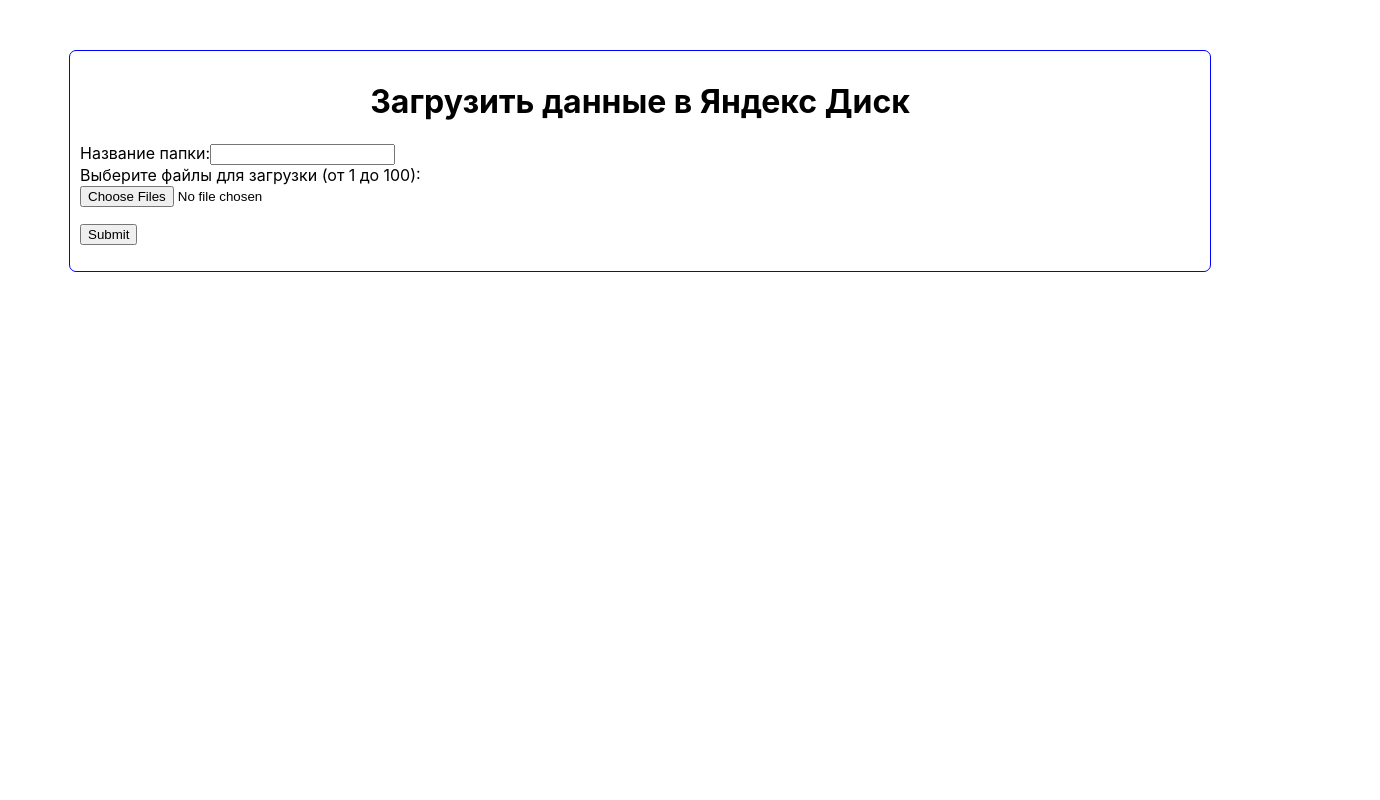
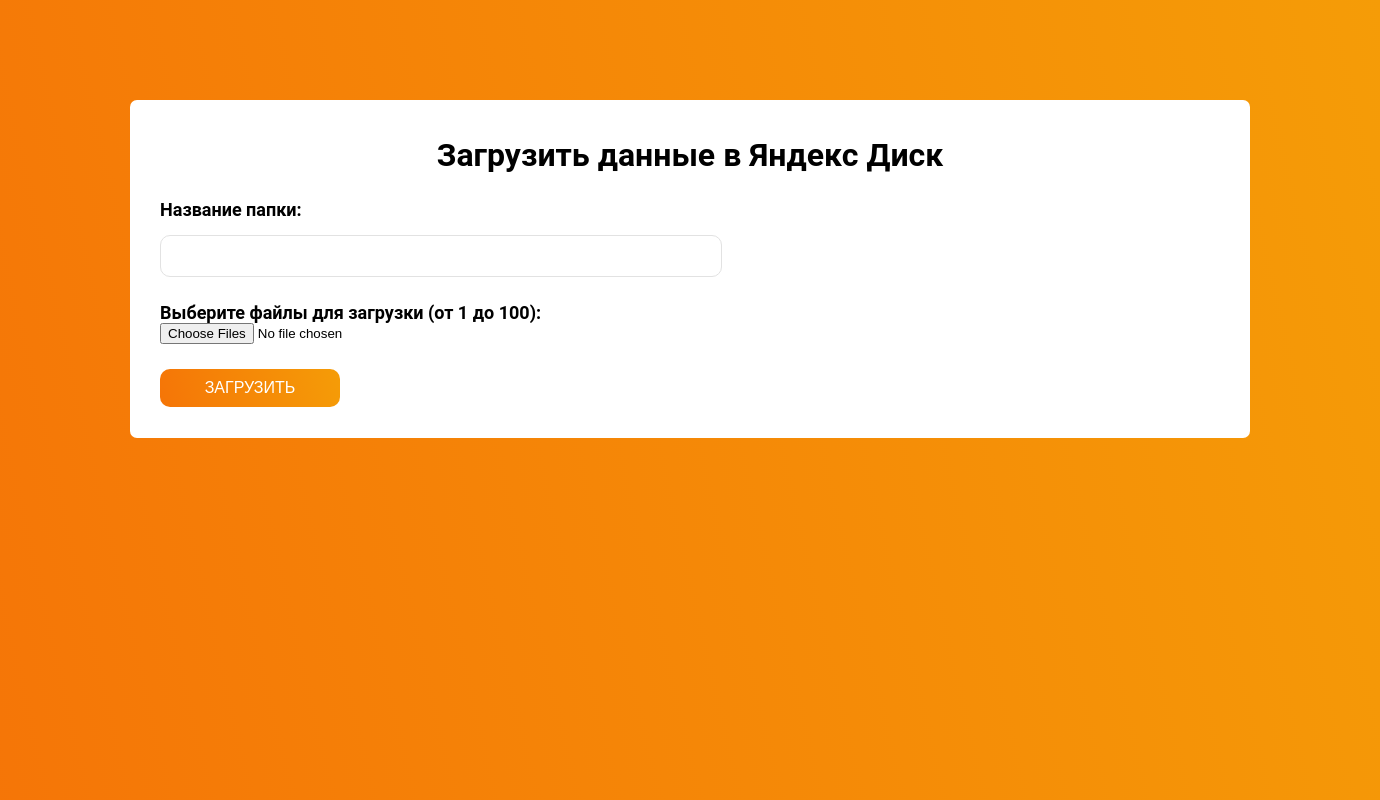
Before and after one commit to AlbShar/TestTaskSofter, a React (Create React App) app: page / in a window 1280 px wide. Shown: the top 800 px of the page, 1380 px wide, since content can reach past the window. Built offline with nearby package versions, Linux system fonts and the light colour scheme.

Commit message:
add customForm styles

```diff
--- a/src/App.Styled.ts
+++ b/src/App.Styled.ts
@@ -1,11 +1,12 @@
 import styled from "styled-components";
 
 const StyledDivContainer = styled.div`
-  border: 1px solid blue;
+box-sizing: border-box;
   max-width: 1120px;
   margin: 50px auto;
-  padding: 10px;
+  padding: 15px 30px;
   border-radius: 7px;
+  background-color: #fff;
 `;
 
 const StyledH1 = styled.h1`
@@ -13,4 +14,12 @@
   color: black;
 `;
 
-export { StyledDivContainer, StyledH1 };
+const StyledDivApp = styled.div`
+  width: 100%;
+  min-height: 100vh;
+  background-image: linear-gradient(257deg, #f59c07, #f57507);
+  padding: 50px;
+  font-family: "Roboto", sans-serif;
+`;
+
+export { StyledDivContainer, StyledH1, StyledDivApp };
--- a/src/App.css
+++ /dev/null
@@ -1,38 +0,0 @@
-.App {
-  text-align: center;
-}
-
-.App-logo {
-  height: 40vmin;
-  pointer-events: none;
-}
-
-@media (prefers-reduced-motion: no-preference) {
-  .App-logo {
-    animation: App-logo-spin infinite 20s linear;
-  }
-}
-
-.App-header {
-  background-color: #282c34;
-  min-height: 100vh;
-  display: flex;
-  flex-direction: column;
-  align-items: center;
-  justify-content: center;
-  font-size: calc(10px + 2vmin);
-  color: white;
-}
-
-.App-link {
-  color: #61dafb;
-}
-
-@keyframes App-logo-spin {
-  from {
-    transform: rotate(0deg);
-  }
-  to {
-    transform: rotate(360deg);
-  }
-}
--- a/src/App.tsx
+++ b/src/App.tsx
@@ -1,17 +1,15 @@
 import React from "react";
-import "./App.css";
 import CustomForm from "./components/CustomForm/CustomForm";
-import { StyledDivContainer, StyledH1 } from "./App.Styled";
+import { StyledDivContainer, StyledH1, StyledDivApp } from "./App.Styled";
 
 function App() {
   return (
-    <StyledDivContainer>
-      <StyledH1>
-        Загрузить данные в Яндекс
-        Диск
-      </StyledH1>
-      <CustomForm />
-    </StyledDivContainer>
+    <StyledDivApp>
+      <StyledDivContainer>
+        <StyledH1>Загрузить данные в Яндекс Диск</StyledH1>
+        <CustomForm />
+      </StyledDivContainer>
+    </StyledDivApp>
   );
 }
 
--- a/src/components/CustomForm/CustomForm.tsx
+++ b/src/components/CustomForm/CustomForm.tsx
@@ -3,6 +3,7 @@
 import { createFolder } from "../../api/createFolder";
 import { sendFilesToDisk } from "../../api/sendFilesToDisk";
 import { fetchUrl } from "../../api/fetchUrl";
+import "./customForm.css"
 
 const urlHasLoaded = (responses: any, files: any) => {
   for (const response of responses) {
@@ -41,12 +42,12 @@
           <Form method="post" encType="multipart/form-data">
             <section>
               <article>
-                <label htmlFor="file">Название папки:</label>
-                <Field type="text" id="folderName" name="folderName" />
-                <ErrorMessage name="folderName" component="div" />
+                <label htmlFor="folderName" className="label">Название папки:</label>
+                <Field type="text" id="folderName" name="folderName" className="input"/>
+                <ErrorMessage name="folderName" component="div" className="error"/>
               </article>
               <article>
-                <label htmlFor="file">
+                <label htmlFor="file" className="label">
                   Выберите файлы для загрузки (от 1 до 100):
                 </label>
                 <div>
@@ -64,12 +65,12 @@
                     }}
                   />
                 </div>
-                <ErrorMessage name="files" component="div" />
+                <ErrorMessage name="files" component="div" className="error"/>
               </article>
             </section>
 
             <p>
-              <button type="submit">Submit</button>
+              <button className="button" type="submit">Загрузить</button>
             </p>
           </Form>
         );
--- /dev/null
+++ b/src/components/CustomForm/customForm.css
@@ -0,0 +1,45 @@
+.error {
+  color: #e53e3e;
+  margin-top: 8px;
+}
+
+.form {
+  background-color: white;
+}
+
+.input {
+  width: 50%;
+  height: 30px;
+  margin-top: 15px;
+  padding: 5px 15px;
+  background: #fff;
+  border: 1px solid #e2e2e2;
+  color: #353535;
+  border-radius: 10px;
+  font-size: 22px;
+}
+
+.input:focus {
+  outline: 1px solid #f57507;
+}
+
+.label {
+  display: block;
+  margin-top: 25px;
+  font-size: 18px;
+  font-weight: bold;
+}
+
+.button {
+  display: block;
+  width: 180px;
+  padding: 10px;
+  margin-top: 25px;
+  cursor: pointer;
+  text-transform: uppercase;
+  font-size: 16px;
+  color: #fff;
+  border: 0;
+  border-radius: 10px;
+  background-image: linear-gradient(257deg, #f59c07, #f57507);
+}
```
